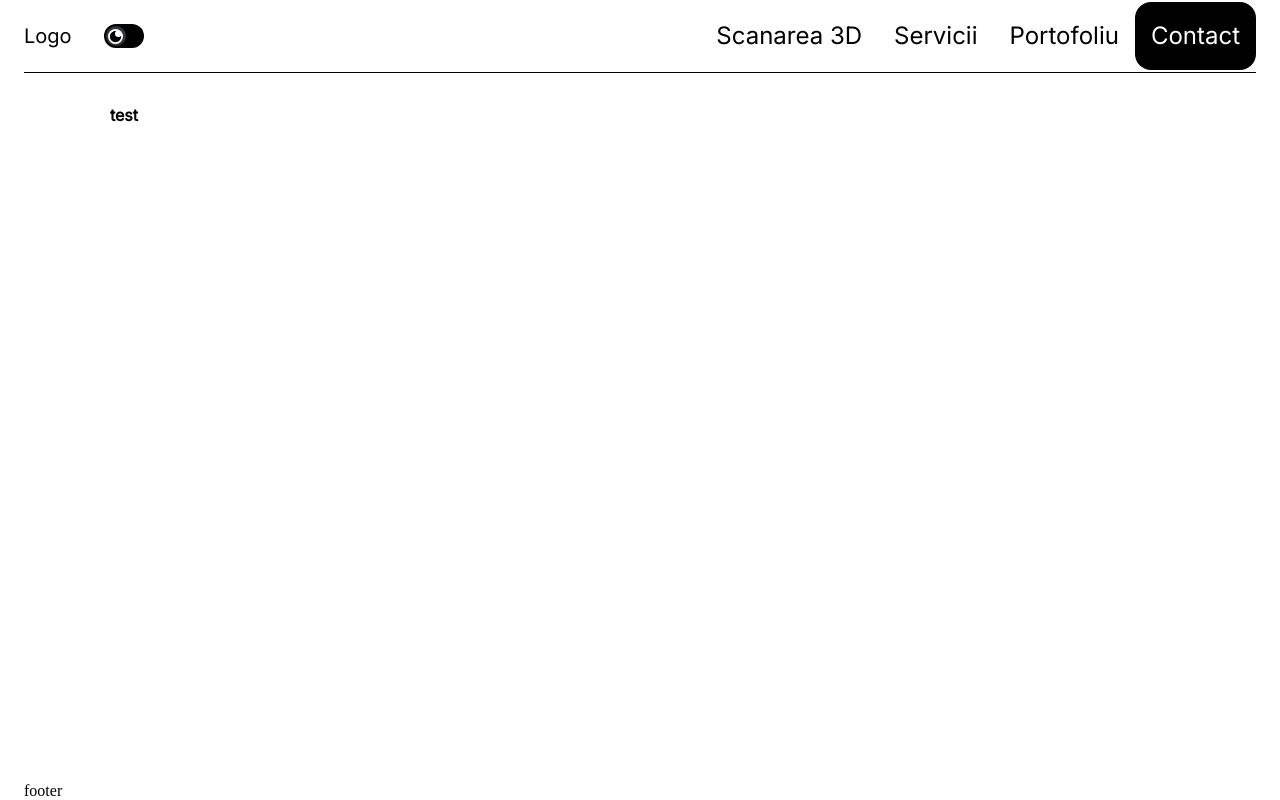
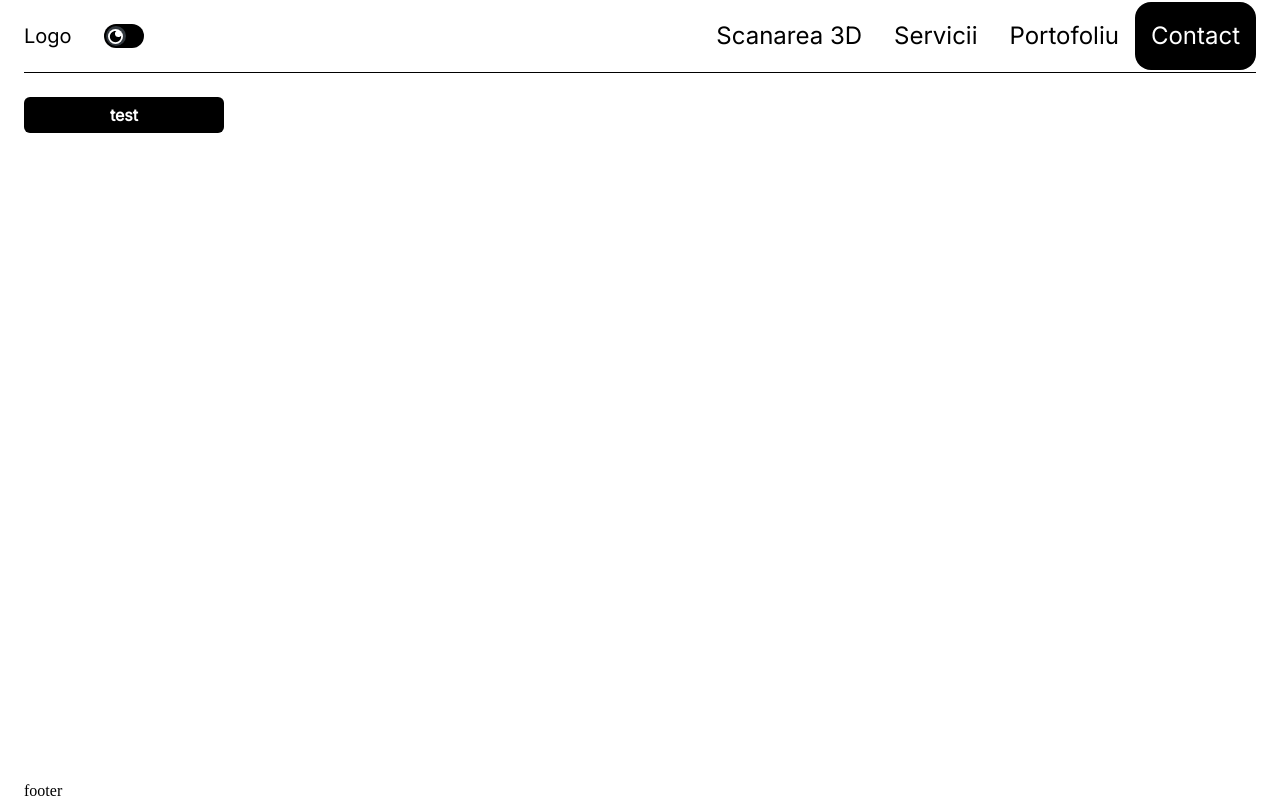
Before and after one commit to stoianovidiu/3d-printing-site, a Next.js app: page /contact in a window 1280 px wide. Built offline with nearby package versions, Linux system fonts and the light colour scheme.

Commit message:
Adds url path to Logo component

```diff
--- a/components/Logo/Logo.jsx
+++ b/components/Logo/Logo.jsx
@@ -1,7 +1,14 @@
 import { Typography } from "@mui/joy";
+import { useRouter } from "next/router";
 
 const Logo = () => {
-  return <Typography>Logo</Typography>;
+  const router = useRouter();
+
+  return (
+    <Typography onClick={() => router.push("/")} sx={{ cursor: "pointer" }}>
+      Logo
+    </Typography>
+  );
 };
 
 export default Logo;
--- a/pages/contact/index.js
+++ b/pages/contact/index.js
@@ -1,7 +1,7 @@
 import Button from "../../components/Button/Button";
 
 const Contact = () => {
-  return <Button>test</Button>;
+  return <Button variant="soft">test</Button>;
 };
 
 export default Contact;
```
